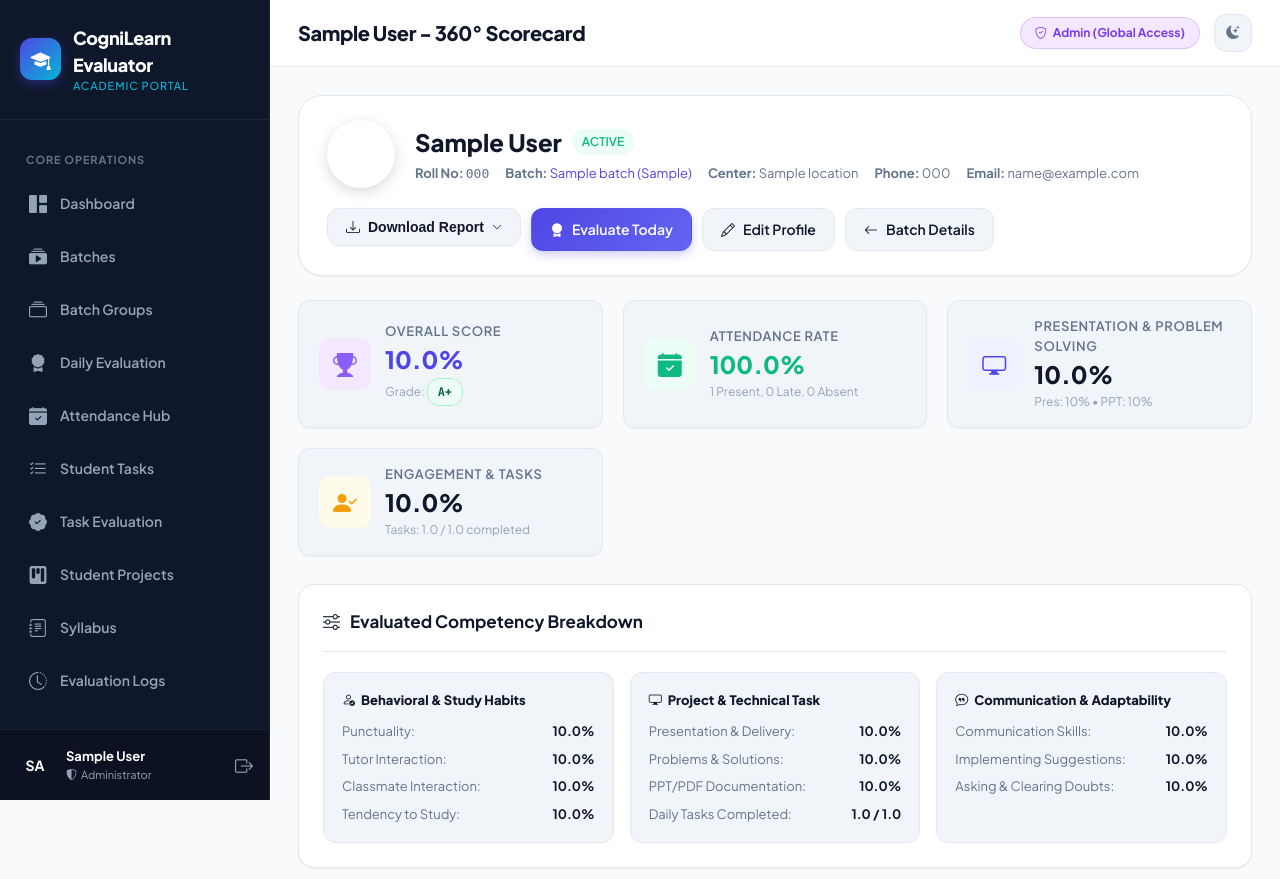
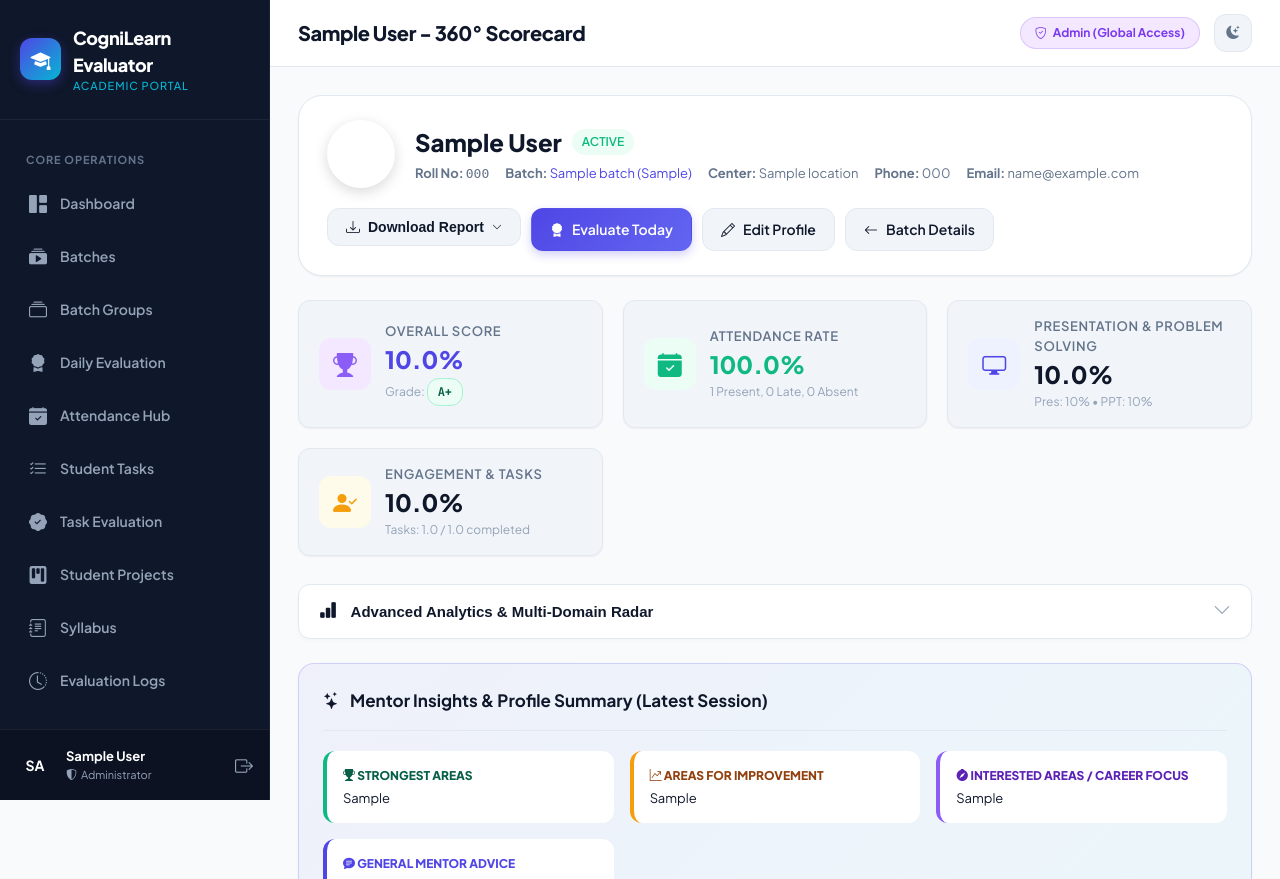
Before and after one commit to Zalzameen21/cognievaluator, a Django app: page /students/1/ in a window 1280 px wide. Shown: the top 879 px of the page. Run offline with Django 5.2, Linux system fonts and the light colour scheme; a user stored in the database is signed in; tables that the repository leaves empty hold one stand-in row (values such as "Sample post").

Commit message:
Hide advanced analytics charts by default behind a collapsible professional toggle

```diff
--- a/evaluator_app/templates/evaluator_app/students/student_detail.html
+++ b/evaluator_app/templates/evaluator_app/students/student_detail.html
@@ -147,6 +147,15 @@
 </div>
 
 <!-- Detailed Metrics Matrix Row -->
+<!-- Advanced Analytics Toggle Button -->
+<div style="margin-bottom: 24px;">
+    <button type="button" id="toggleAnalyticsBtn" onclick="toggleAnalytics()" style="width: 100%; display: flex; justify-content: space-between; align-items: center; padding: 16px 20px; font-weight: 700; background: var(--bg-surface); border: 1px solid var(--border-color); color: var(--text-main); border-radius: var(--radius-md); box-shadow: 0 2px 5px rgba(0,0,0,0.02); transition: all 0.2s ease; cursor: pointer; font-size: 15px;">
+        <span><i class="bi bi-bar-chart-fill text-primary" style="margin-right: 10px; font-size: 18px;"></i> Advanced Analytics & Multi-Domain Radar</span>
+        <i class="bi bi-chevron-down" id="analyticsChevron" style="transition: transform 0.3s ease; font-size: 18px; color: var(--text-dim);"></i>
+    </button>
+</div>
+
+<div id="analyticsContainer" style="display: none;">
 <div class="card">
     <div class="card-header">
         <div class="card-title">
@@ -254,6 +263,24 @@
         </div>
     </div>
 </div>
+</div> <!-- End of analyticsContainer -->
+
+<script>
+function toggleAnalytics() {
+    const container = document.getElementById('analyticsContainer');
+    const chevron = document.getElementById('analyticsChevron');
+    const btn = document.getElementById('toggleAnalyticsBtn');
+    if (container.style.display === 'none') {
+        container.style.display = 'block';
+        chevron.style.transform = 'rotate(180deg)';
+        btn.style.background = 'var(--bg-subtle)';
+    } else {
+        container.style.display = 'none';
+        chevron.style.transform = 'rotate(0deg)';
+        btn.style.background = 'var(--bg-surface)';
+    }
+}
+</script>
 
 <!-- Student Profile Insights & Latest Remarks Banner -->
 {% if student.latest_evaluation %}
```
